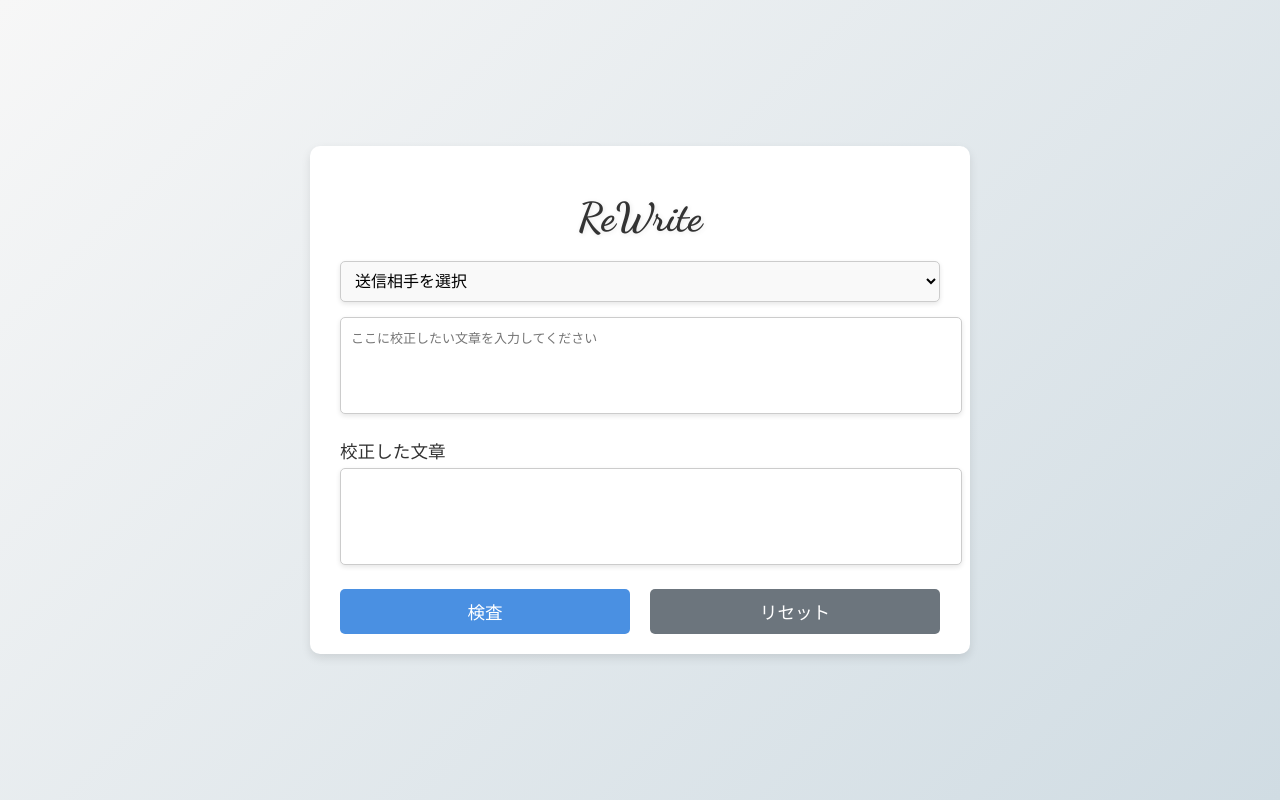
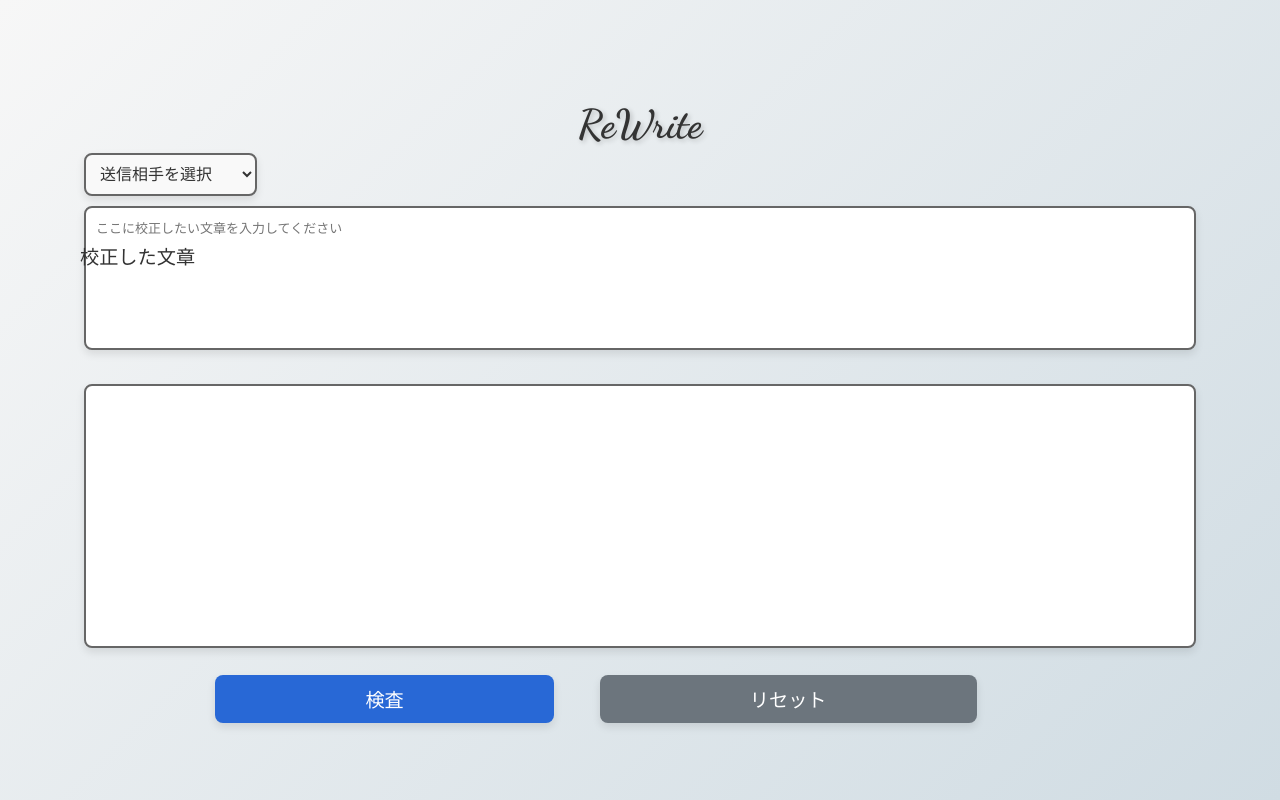
Before and after one commit to KD-J15/AI-Text-Editing-Tools, a Flask app: page / in a window 1280 px wide. Run offline with Flask 3, Linux system fonts and the light colour scheme.

Commit message:
css修正

```diff
--- a/static/css/styles.css
+++ b/static/css/styles.css
@@ -1,109 +1,127 @@
-/* 全体のスタイル */
+/* 手書き風フォントの適用 */
 body {
     font-family: 'Dancing Script', cursive;
-    background: linear-gradient(135deg, #f7f7f7, #d0dce3);
+    background: linear-gradient(135deg, #f7f7f7, #d0dce3); /* グラデーションを追加 */
     margin: 0;
     padding: 0;
     display: flex;
+    flex-direction: column;
     justify-content: center;
     align-items: center;
-    min-height: 100vh;
+    height: 100vh;
+    overflow: hidden; /* スクロールを無効に */
 }
 
+/* タイトルのスタイル */
 h1 {
     text-align: center;
-    font-size: 2.5em;
+    font-size: 2.5em; /* サイズを調整 */
+    margin-bottom: 5px;
     color: #333;
-    margin-bottom: 20px;
-    text-shadow: 1px 1px 5px rgba(0, 0, 0, 0.1);
+    text-shadow: 2px 2px 5px rgba(0, 0, 0, 0.2); /* 軽い影を追加して視覚的に際立たせる */
 }
 
-/* コンテナ */
-.container {
-    width: 90%;
-    max-width: 600px;
-    background-color: #ffffff;
-    padding: 20px 30px;
-    border-radius: 10px;
-    box-shadow: 0px 4px 10px rgba(0, 0, 0, 0.1);
-}
-
-/* select 要素 */
+/* プルダウンメニューのスタイル */
 select {
-    width: 100%;
+    width: 13.5Svw;
     padding: 10px;
+    border: 2px solid #666;
+    border-radius: 8px;
     font-size: 1em;
-    margin-bottom: 15px;
-    border: 1px solid #ccc;
-    border-radius: 5px;
-    box-shadow: 0px 2px 5px rgba(0, 0, 0, 0.1);
     background-color: #f9f9f9;
+    color: #333;
+    margin-bottom: 10px;
+    box-shadow: 0 4px 8px rgba(0, 0, 0, 0.1);
+    transition: all 0.3s ease;
 }
 
 select:focus {
+    border-color: #444;
     outline: none;
-    border-color: #4a90e2;
-    box-shadow: 0 0 5px rgba(74, 144, 226, 0.5);
+    box-shadow: 0 0 10px rgba(85, 85, 85, 0.3);
 }
 
-/* テキストエリア */
+/* テキストエリアのスタイル */
 textarea {
-    width: 100%;
+    width: 85vw;
     padding: 10px;
+    border-radius: 8px;
+    background-color: #fff;
+    border: 2px solid #666;
     font-size: 1em;
-    border: 1px solid #ccc;
-    border-radius: 5px;
-    margin-bottom: 20px;
+    color: #333;
+    margin-bottom: 10px;
+    box-shadow: 0 4px 8px rgba(0, 0, 0, 0.1);
     resize: none;
-    box-shadow: 0px 2px 5px rgba(0, 0, 0, 0.1);
 }
 
 textarea:focus {
+    border-color: #444;
     outline: none;
-    border-color: #4a90e2;
-    box-shadow: 0 0 5px rgba(74, 144, 226, 0.5);
+    box-shadow: 0 0 10px rgba(85, 85, 85, 0.3);
 }
 
-/* ラベル */
-label {
-    font-size: 1.1em;
-    margin-bottom: 5px;
-    display: block;
-    color: #333;
+/* 校正する文章と校正した文章の間にマージン */
+.output-section {
+    margin-top: 20px;
 }
 
-/* ボタン */
+#input-text {
+    height: 15vh;
+}
+
+#output-text {
+    height: 30vh;
+}
+
+
+/* ボタンコンテナのスタイル */
 .button-container {
     display: flex;
-    justify-content: center;
-    gap: 20px;
+    justify-content: center; /* ボタンを中央揃え */
+    width: 80vw;
+    margin-top: 10px;
+    gap: 40px; /* ボタン間のスペースを調整 */
 }
 
+/* ボタンスタイル */
 button {
-    flex: 1;
-    padding: 10px 20px;
+    padding: 10px 150px;
     border: none;
-    border-radius: 5px;
-    font-size: 1.1em;
+    border-radius: 8px;
+    background-color: #2868d6;
+    color: white;
+    font-size: 1.2em;
     cursor: pointer;
-    color: white;
+    margin: 3px;
     transition: background-color 0.3s ease, transform 0.2s ease;
+    box-shadow: 0 4px 8px rgba(0, 0, 0, 0.1);
 }
 
-#proofread-btn {
-    background-color: #4a90e2;
-}
-
-#proofread-btn:hover {
-    background-color: #357ab8;
+button:hover {
+    background-color: #3850ed;
     transform: scale(1.05);
 }
 
-#reset-btn {
+/* 検査ボタンのスタイル */
+button#proofread-btn {
+    background-color: #2868d6;
+}
+
+/* リセットボタンのスタイル */
+button#reset-btn {
     background-color: #6c757d;
 }
 
-#reset-btn:hover {
+button#reset-btn:hover {
     background-color: #5a6268;
-    transform: scale(1.05);
 }
+
+
+label {
+    position: absolute;
+    left: 80px;
+    top: 242px;
+    font-size: 1.2em;
+    color: #333;
+}
```
